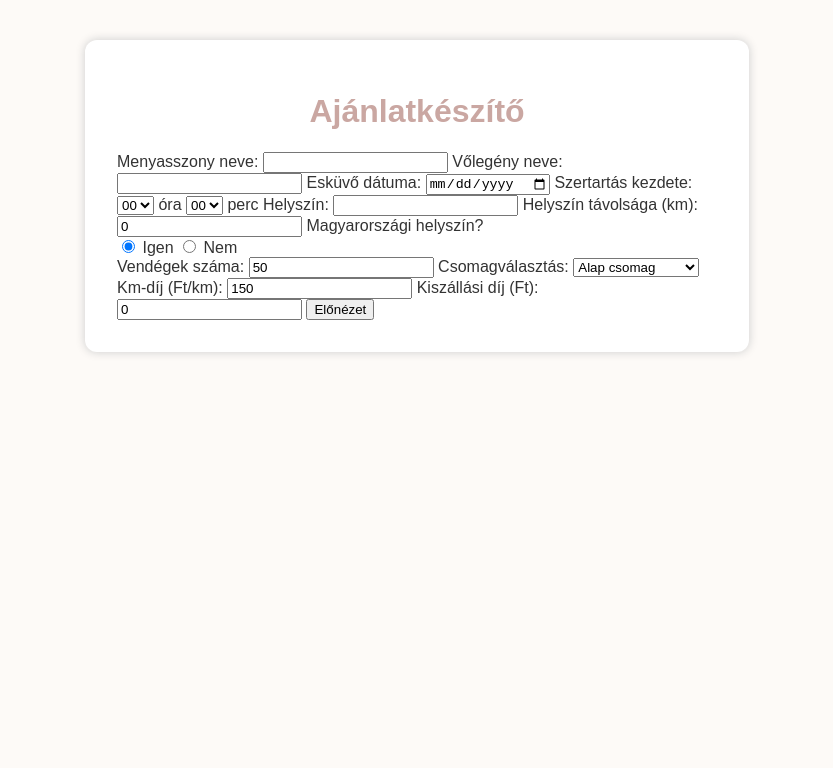
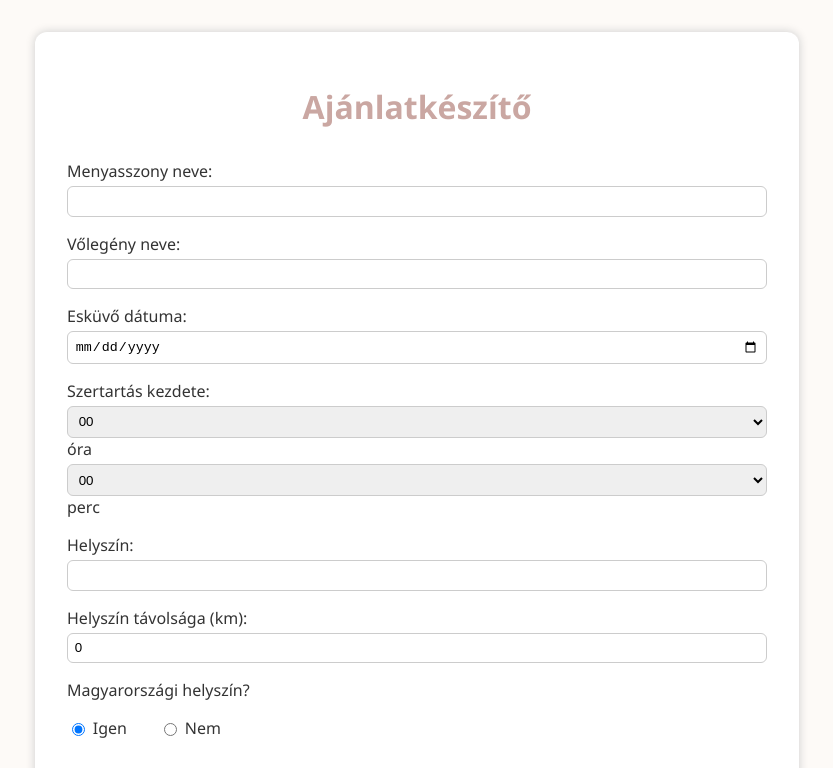
Before and after one commit to keresztesizoli/ajanlatgenerator-vercel, a plain HTML site: page index.html in a window 1280 px wide. Shown: the top 768 px of the page, without its empty margins (223-1056 px from the left). Drawn offline with Linux system fonts and the light colour scheme.

Commit message:
Add files via upload

```diff
--- a/style.css
+++ b/style.css
@@ -1,12 +1,13 @@
 
 body {
-  font-family: sans-serif;
+  font-family: 'Segoe UI', sans-serif;
   background: #fdfaf7;
   color: #333;
   padding: 2em;
+  margin: 0;
 }
 .container {
-  max-width: 600px;
+  max-width: 700px;
   margin: auto;
   background: #fff;
   padding: 2em;
@@ -14,6 +15,47 @@ body {
   box-shadow: 0 0 10px #ccc;
 }
 h1 {
+  color: #caa7a2;
   text-align: center;
-  color: #caa7a2;
+  margin-bottom: 1em;
 }
+form label {
+  display: block;
+  margin-bottom: 1em;
+}
+input, select {
+  width: 100%;
+  padding: 0.5em;
+  margin-top: 0.3em;
+  border: 1px solid #ccc;
+  border-radius: 6px;
+  box-sizing: border-box;
+}
+button {
+  margin-top: 1em;
+  padding: 0.7em 1.5em;
+  background-color: #e7d1cc;
+  border: none;
+  border-radius: 8px;
+  cursor: pointer;
+  font-weight: bold;
+  display: inline-block;
+}
+button:hover {
+  background-color: #d4bdb7;
+}
+.radio-group {
+  display: flex;
+  gap: 2em;
+  margin: 0.5em 0 1em 0;
+}
+.radio-group label {
+  display: flex;
+  align-items: center;
+  gap: 0.3em;
+}
+#pdfTarget {
+  margin-top: 2em;
+  padding: 1em;
+  border-top: 2px dashed #ccc;
+}
```
